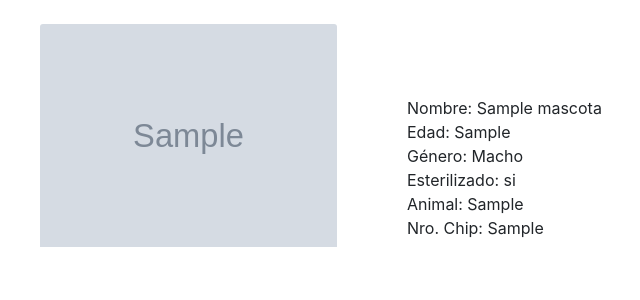
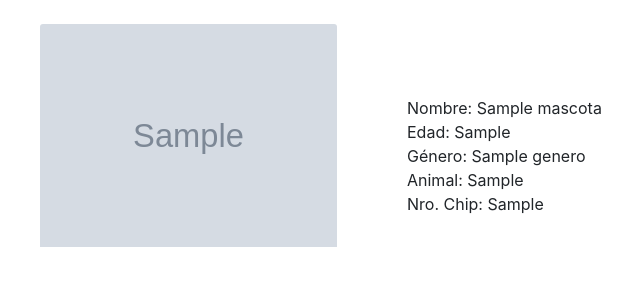
Before and after one commit to diegoesp28/proyecto2, a Django app: a page that uses core/templates/core/masco.html in a window 1280 px wide. Shown: the top 300 px of the page, without its empty margins (288-928 px from the left). Run offline with Django 3.2, Linux system fonts and the light colour scheme; tables that the repository leaves empty hold one stand-in row (values such as "Sample post"); grey boxes marked "Sample" are stand-in pictures.

Commit message:
ajustes datos animal

```diff
--- a/core/templates/core/masco.html
+++ b/core/templates/core/masco.html
@@ -16,8 +16,7 @@
         <br><br><br>
             <li type="none">Nombre: {{mascota.nombre}}</li>
             <li type="none">Edad:  {{mascota.edad}}</li>
-            <li type="none">Género: Macho</li>
-            <li type="none">Esterilizado: si</li>
+            <li type="none">Género: {{mascota.id_genero}}</li>
             <li type="none">Animal: {{mascota.id_tipo_animal}}</li>
             <li type="none">Nro. Chip: {{mascota.numero}}</li>
         </ul>
```
